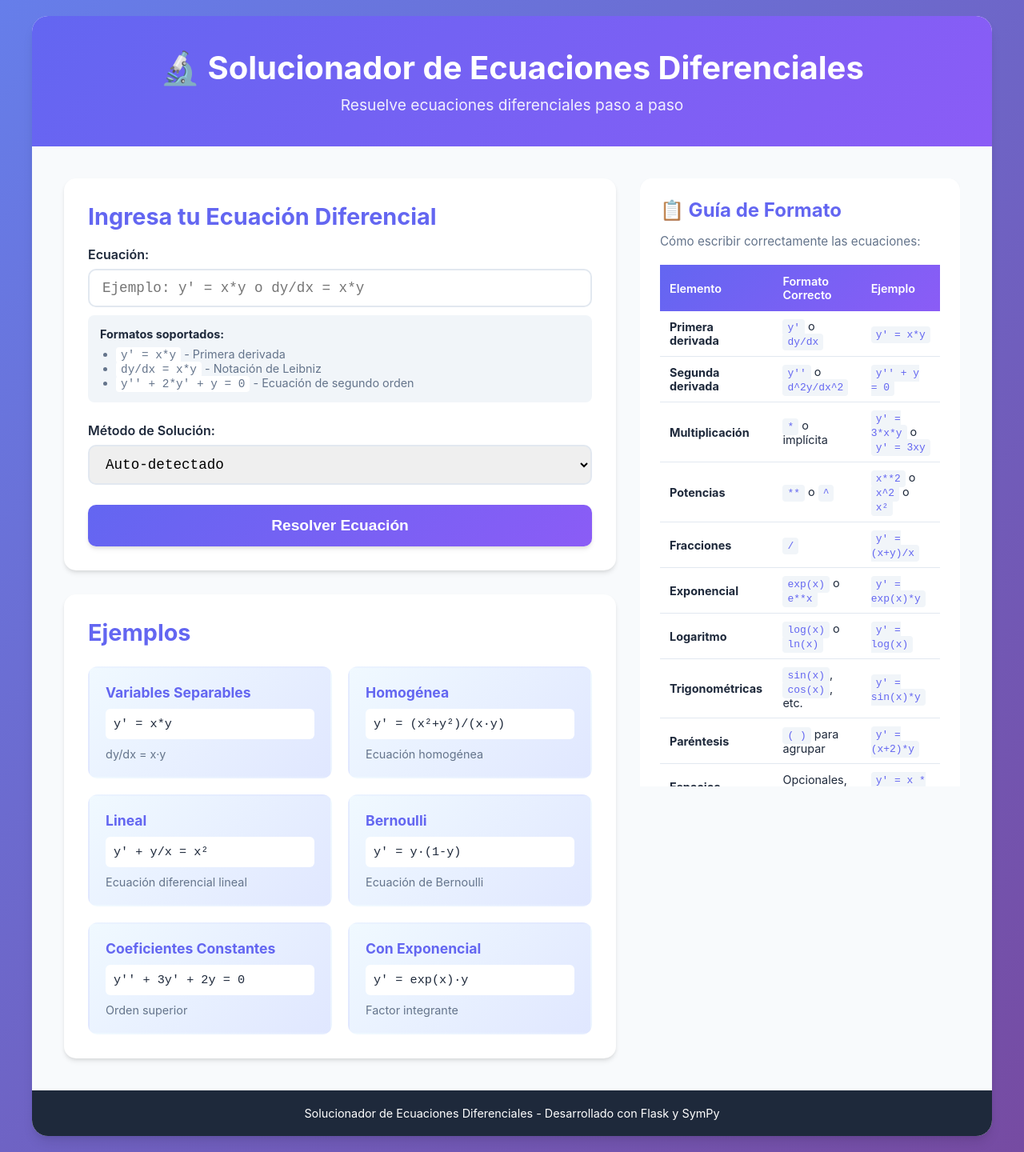
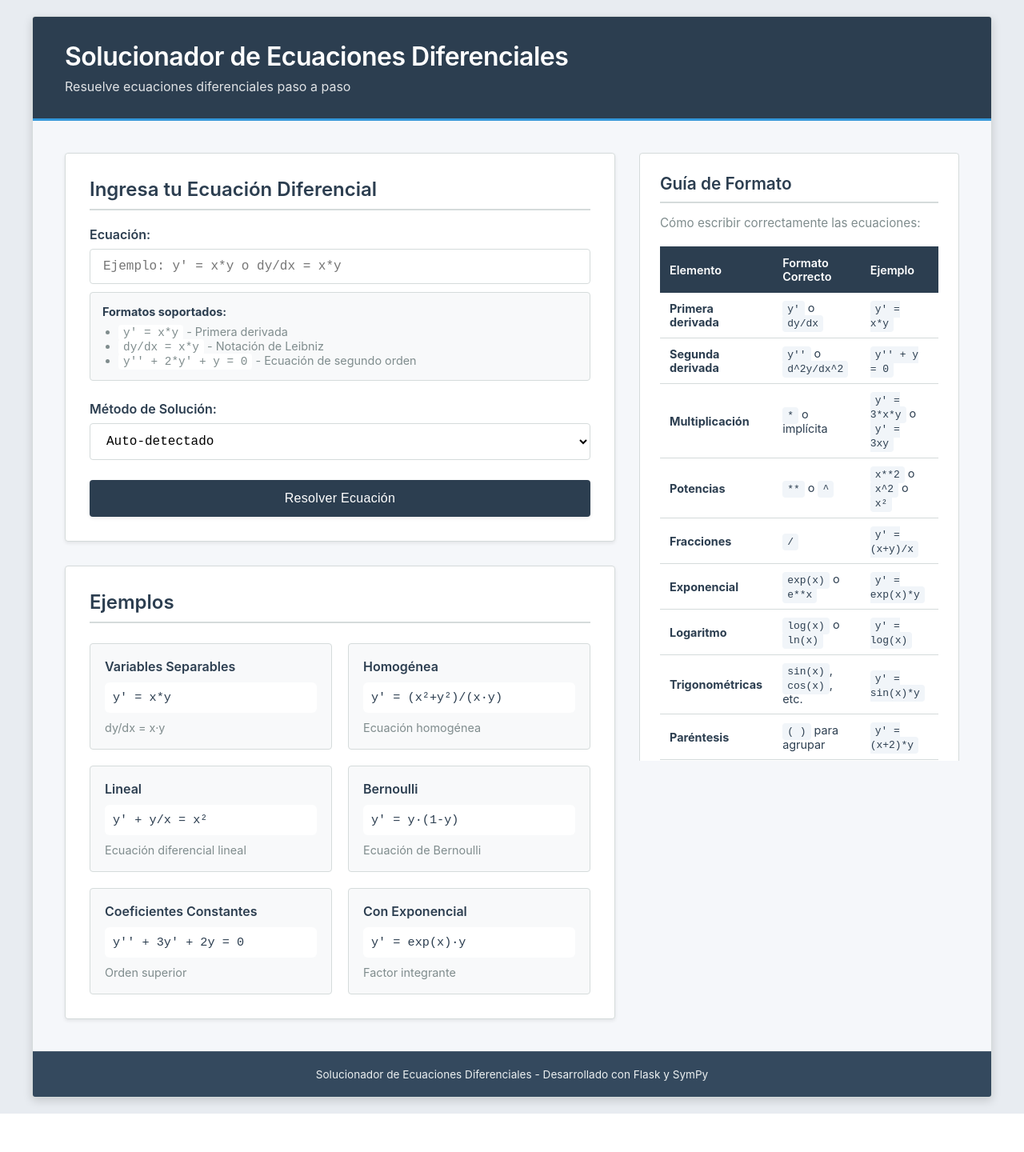
Before and after one commit to JuliamG25/JosueDiferenciales, a Flask app: page / in a window 1280 px wide. Shown: the whole page at 80% size. After the commit the page ends 1392 px from the top, so only its background shows below. Run offline with Flask 3, Linux system fonts and the light colour scheme.

Commit message:
Actualizar diseÃ±o a estilo neutro y profesional

```diff
--- a/static/style.css
+++ b/static/style.css
@@ -5,22 +5,23 @@
 }
 
 :root {
-    --primary-color: #6366f1;
-    --secondary-color: #8b5cf6;
-    --success-color: #10b981;
-    --danger-color: #ef4444;
-    --bg-color: #f8fafc;
+    --primary-color: #2c3e50;
+    --secondary-color: #34495e;
+    --accent-color: #3498db;
+    --success-color: #27ae60;
+    --danger-color: #e74c3c;
+    --bg-color: #f5f7fa;
     --card-bg: #ffffff;
-    --text-primary: #1e293b;
-    --text-secondary: #64748b;
-    --border-color: #e2e8f0;
-    --shadow: 0 4px 6px -1px rgba(0, 0, 0, 0.1), 0 2px 4px -1px rgba(0, 0, 0, 0.06);
-    --shadow-lg: 0 10px 15px -3px rgba(0, 0, 0, 0.1), 0 4px 6px -2px rgba(0, 0, 0, 0.05);
+    --text-primary: #2c3e50;
+    --text-secondary: #7f8c8d;
+    --border-color: #d5dbdb;
+    --shadow: 0 2px 4px rgba(0, 0, 0, 0.08);
+    --shadow-lg: 0 4px 8px rgba(0, 0, 0, 0.12);
 }
 
 body {
     font-family: -apple-system, BlinkMacSystemFont, 'Segoe UI', Roboto, 'Helvetica Neue', Arial, sans-serif;
-    background: linear-gradient(135deg, #667eea 0%, #764ba2 100%);
+    background: #e8ecf1;
     min-height: 100vh;
     color: var(--text-primary);
     padding: 20px;
@@ -30,27 +31,31 @@ body {
     max-width: 1200px;
     margin: 0 auto;
     background: var(--bg-color);
-    border-radius: 20px;
-    box-shadow: var(--shadow-lg);
+    border-radius: 4px;
+    box-shadow: 0 4px 12px rgba(0, 0, 0, 0.15);
     overflow: hidden;
+    border: 1px solid var(--border-color);
 }
 
 header {
-    background: linear-gradient(135deg, var(--primary-color) 0%, var(--secondary-color) 100%);
+    background: var(--primary-color);
     color: white;
-    padding: 40px;
-    text-align: center;
+    padding: 30px 40px;
+    text-align: left;
+    border-bottom: 3px solid var(--accent-color);
 }
 
 header h1 {
-    font-size: 2.5em;
-    margin-bottom: 10px;
-    font-weight: 700;
+    font-size: 2em;
+    margin-bottom: 8px;
+    font-weight: 600;
+    letter-spacing: -0.5px;
 }
 
 .subtitle {
-    font-size: 1.2em;
-    opacity: 0.9;
+    font-size: 1em;
+    opacity: 0.85;
+    font-weight: 400;
 }
 
 .main-content {
@@ -78,16 +83,20 @@ header h1 {
 
 .input-section {
     background: var(--card-bg);
-    border-radius: 15px;
+    border-radius: 4px;
     padding: 30px;
     margin-bottom: 30px;
     box-shadow: var(--shadow);
+    border: 1px solid var(--border-color);
 }
 
 .input-section h2 {
     color: var(--primary-color);
     margin-bottom: 20px;
-    font-size: 1.8em;
+    font-size: 1.5em;
+    font-weight: 600;
+    border-bottom: 2px solid var(--border-color);
+    padding-bottom: 10px;
 }
 
 .equation-input {
@@ -106,26 +115,28 @@ header h1 {
 .method-selector select {
     width: 100%;
     padding: 12px 16px;
-    border: 2px solid var(--border-color);
-    border-radius: 10px;
-    font-size: 1.1em;
-    transition: all 0.3s ease;
+    border: 1px solid var(--border-color);
+    border-radius: 4px;
+    font-size: 1em;
+    transition: border-color 0.2s ease;
     font-family: 'Courier New', monospace;
+    background: #fff;
 }
 
 .equation-input input:focus,
 .method-selector select:focus {
     outline: none;
-    border-color: var(--primary-color);
-    box-shadow: 0 0 0 3px rgba(99, 102, 241, 0.1);
+    border-color: var(--accent-color);
+    box-shadow: 0 0 0 2px rgba(52, 152, 219, 0.1);
 }
 
 .input-help {
     margin-top: 10px;
     padding: 15px;
-    background: #f1f5f9;
-    border-radius: 8px;
+    background: #f8f9fa;
+    border-radius: 4px;
     font-size: 0.9em;
+    border: 1px solid var(--border-color);
 }
 
 .input-help p {
@@ -151,21 +162,21 @@ header h1 {
 
 .solve-button {
     width: 100%;
-    padding: 15px 30px;
-    background: linear-gradient(135deg, var(--primary-color) 0%, var(--secondary-color) 100%);
+    padding: 14px 30px;
+    background: var(--primary-color);
     color: white;
     border: none;
-    border-radius: 10px;
-    font-size: 1.2em;
-    font-weight: 600;
+    border-radius: 4px;
+    font-size: 1em;
+    font-weight: 500;
     cursor: pointer;
-    transition: all 0.3s ease;
+    transition: background-color 0.2s ease;
     box-shadow: var(--shadow);
+    letter-spacing: 0.3px;
 }
 
 .solve-button:hover {
-    transform: translateY(-2px);
-    box-shadow: var(--shadow-lg);
+    background: var(--secondary-color);
 }
 
 .solve-button:active {
@@ -228,15 +245,19 @@ header h1 {
 
 .examples-section {
     background: var(--card-bg);
-    border-radius: 15px;
+    border-radius: 4px;
     padding: 30px;
     box-shadow: var(--shadow);
+    border: 1px solid var(--border-color);
 }
 
 .examples-section h2 {
     color: var(--primary-color);
     margin-bottom: 25px;
-    font-size: 1.8em;
+    font-size: 1.5em;
+    font-weight: 600;
+    border-bottom: 2px solid var(--border-color);
+    padding-bottom: 10px;
 }
 
 .examples-grid {
@@ -246,24 +267,24 @@ header h1 {
 }
 
 .example-card {
-    background: linear-gradient(135deg, #f0f9ff 0%, #e0e7ff 100%);
-    padding: 20px;
-    border-radius: 12px;
+    background: #f8f9fa;
+    padding: 18px;
+    border-radius: 4px;
     cursor: pointer;
-    transition: all 0.3s ease;
-    border: 2px solid transparent;
+    transition: all 0.2s ease;
+    border: 1px solid var(--border-color);
 }
 
 .example-card:hover {
-    transform: translateY(-5px);
-    box-shadow: var(--shadow-lg);
-    border-color: var(--primary-color);
+    background: #eef1f4;
+    border-color: var(--accent-color);
 }
 
 .example-card h4 {
     color: var(--primary-color);
     margin-bottom: 10px;
-    font-size: 1.1em;
+    font-size: 1em;
+    font-weight: 600;
 }
 
 .example-card code {
@@ -284,11 +305,12 @@ header h1 {
 }
 
 footer {
-    background: var(--text-primary);
-    color: white;
+    background: var(--secondary-color);
+    color: #ecf0f1;
     text-align: center;
     padding: 20px;
-    font-size: 0.9em;
+    font-size: 0.85em;
+    border-top: 1px solid rgba(255, 255, 255, 0.1);
 }
 
 .loading {
@@ -330,15 +356,19 @@ footer {
 
 .format-guide {
     background: var(--card-bg);
-    border-radius: 15px;
+    border-radius: 4px;
     padding: 25px;
     box-shadow: var(--shadow);
+    border: 1px solid var(--border-color);
 }
 
 .format-guide h2 {
     color: var(--primary-color);
     margin-bottom: 15px;
-    font-size: 1.5em;
+    font-size: 1.3em;
+    font-weight: 600;
+    border-bottom: 2px solid var(--border-color);
+    padding-bottom: 10px;
 }
 
 .guide-intro {
@@ -355,7 +385,7 @@ footer {
 }
 
 .format-table thead {
-    background: linear-gradient(135deg, var(--primary-color) 0%, var(--secondary-color) 100%);
+    background: var(--primary-color);
     color: white;
 }
 
@@ -384,11 +414,13 @@ footer {
 }
 
 .format-note {
-    background: #f0f9ff;
-    border-left: 4px solid var(--primary-color);
+    background: #f8f9fa;
+    border-left: 3px solid var(--accent-color);
     padding: 15px;
-    border-radius: 8px;
+    border-radius: 4px;
     margin-top: 20px;
+    border: 1px solid var(--border-color);
+    border-left-width: 3px;
 }
 
 .format-note h3 {
--- a/templates/index.html
+++ b/templates/index.html
@@ -11,7 +11,7 @@
 <body>
     <div class="container">
         <header>
-            <h1>🔬 Solucionador de Ecuaciones Diferenciales</h1>
+            <h1>Solucionador de Ecuaciones Diferenciales</h1>
             <p class="subtitle">Resuelve ecuaciones diferenciales paso a paso</p>
         </header>
 
@@ -100,7 +100,7 @@
 
                 <div class="right-column">
                     <div class="format-guide">
-                        <h2>📋 Guía de Formato</h2>
+                        <h2>Guía de Formato</h2>
                         <p class="guide-intro">Cómo escribir correctamente las ecuaciones:</p>
                         <table class="format-table">
                             <thead>
@@ -169,7 +169,7 @@
                             </tbody>
                         </table>
                         <div class="format-note">
-                            <h3>💡 Notas importantes:</h3>
+                            <h3>Notas importantes:</h3>
                             <ul>
                                 <li>Usa <code>*</code> para multiplicación explícita: <code>3*x</code> o <code>3x</code></li>
                                 <li>Las potencias pueden escribirse como <code>x^2</code> o <code>x**2</code> o <code>x²</code></li>
```
Also changed, not shown: other parts of static/style.css (+29 -19 lines).
